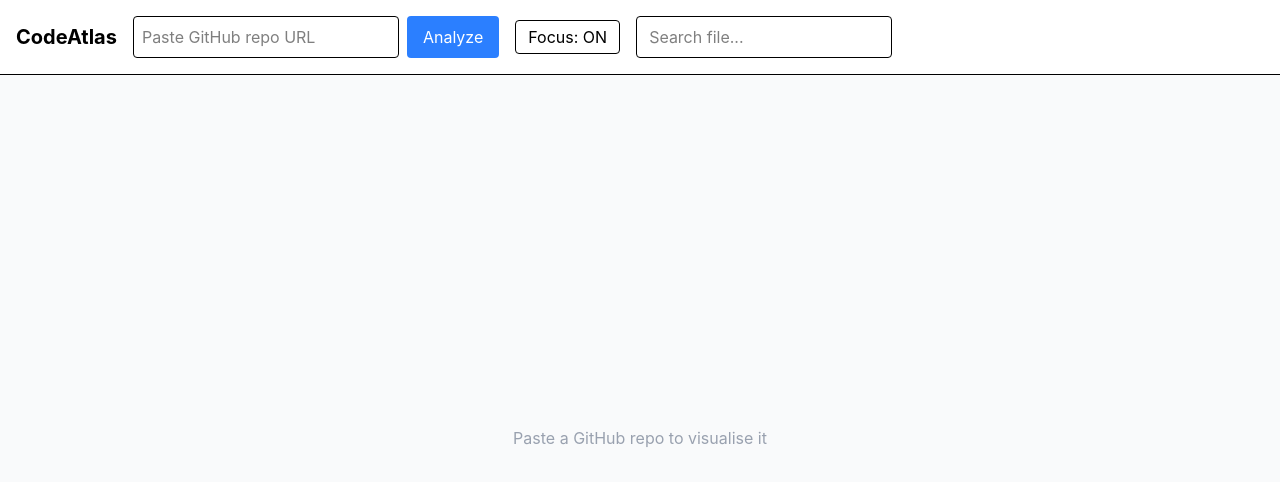
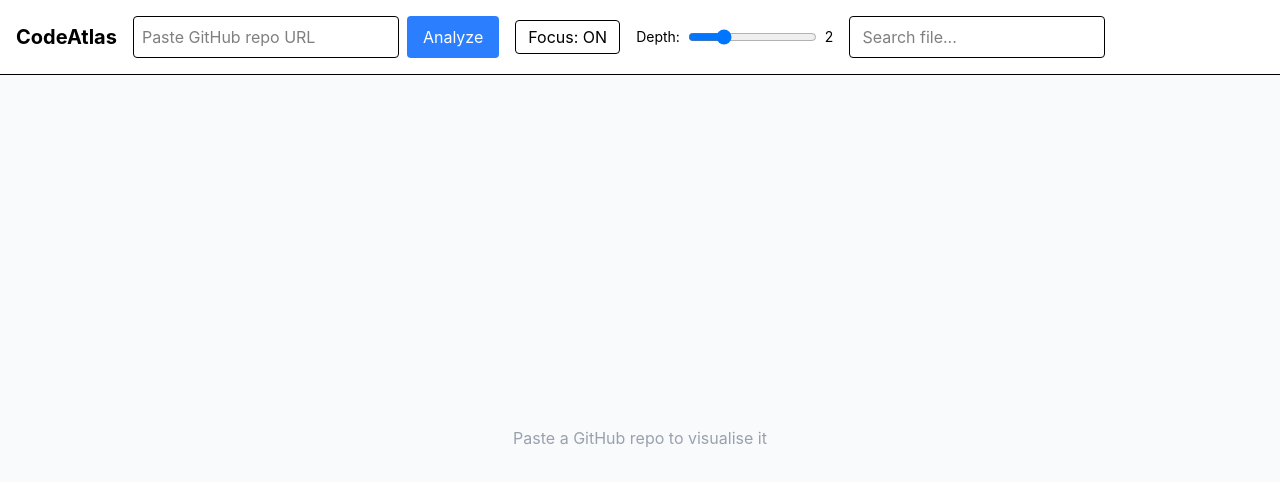
Before and after one commit to lucyb0207/CodeAtlas, a React (Vite) app in the folder frontend/: page / in a window 1280 px wide. Shown: the top 482 px of the page. Built offline with nearby package versions, Linux system fonts and the light colour scheme.

Commit message:
feat: add depth slider to focus mode

```diff
--- a/frontend/src/App.tsx
+++ b/frontend/src/App.tsx
@@ -24,6 +24,7 @@ export default function App() {
   const [search, setSearch] = useState("");
   const [fileContent, setFileContent] = useState<string | null>(null);
   const [focusMode, setFocusMode] = useState(true);
+  const [depth, setDepth] = useState(2);
 
   const filteredNodes =
     graphData?.nodes.filter((n) =>
@@ -34,27 +35,38 @@ export default function App() {
   let displayData = graphData;
 
   if (focusMode && selectedFile && graphData) {
-    const connected = new Set<string>();
+    const visited = new Set<string>();
+    const queue: { id: string; level: number }[] = [
+      { id: selectedFile, level: 0 },
+    ];
 
-    graphData.links.forEach((l) => {
-      const source = typeof l.source === "string" ? l.source : l.source.id;
-      const target = typeof l.target === "string" ? l.target : l.target.id;
+    while (queue.length > 0) {
+      const { id, level } = queue.shift()!;
 
-      if (source === selectedFile || target === selectedFile) {
-        connected.add(source);
-        connected.add(target);
-      }
-    });
+      if (visited.has(id) || level > depth) continue;
+      visited.add(id);
 
-    connected.add(selectedFile);
+      graphData.links.forEach((l) => {
+        const source = typeof l.source === "string" ? l.source : l.source.id;
+        const target = typeof l.target === "string" ? l.target : l.target.id;
+
+        if (source === id && !visited.has(target)) {
+          queue.push({ id: target, level: level + 1 });
+        }
+
+        if (target === id && !visited.has(source)) {
+          queue.push({ id: source, level: level + 1 });
+        }
+      });
+    }
 
     displayData = {
-      nodes: graphData.nodes.filter((n) => connected.has(n.id)),
+      nodes: graphData.nodes.filter((n) => visited.has(n.id)),
       links: graphData.links.filter((l) => {
         const source = typeof l.source === "string" ? l.source : l.source.id;
         const target = typeof l.target === "string" ? l.target : l.target.id;
 
-        return connected.has(source) && connected.has(target);
+        return visited.has(source) && visited.has(target);
       }),
       backLinks: graphData.backLinks,
     };
@@ -117,6 +129,17 @@ export default function App() {
         >
           {focusMode ? "Focus: ON" : "Focus: OFF"}
         </button>
+        <div className="flex items-center gap-2">
+          <span className="text-sm">Depth:</span>
+          <input
+            type="range"
+            min="1"
+            max="5"
+            value={depth}
+            onChange={(e) => setDepth(Number(e.target.value))}
+          />
+          <span className="text-sm">{depth}</span>
+        </div>
 
         <div className="relative">
           <input
```
